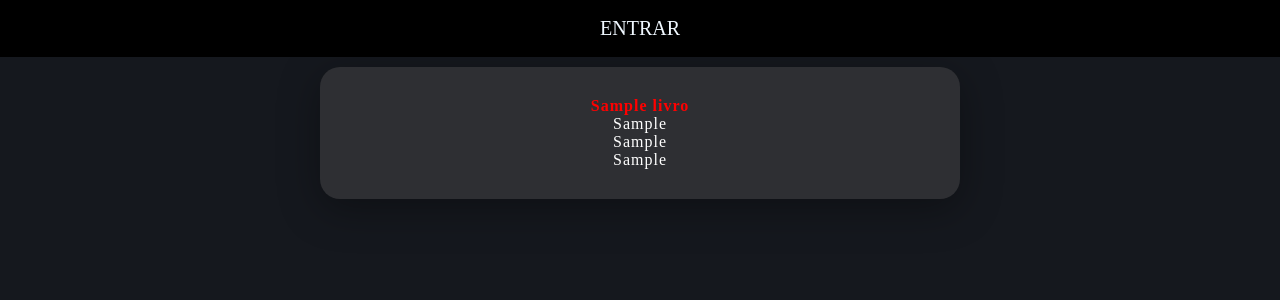
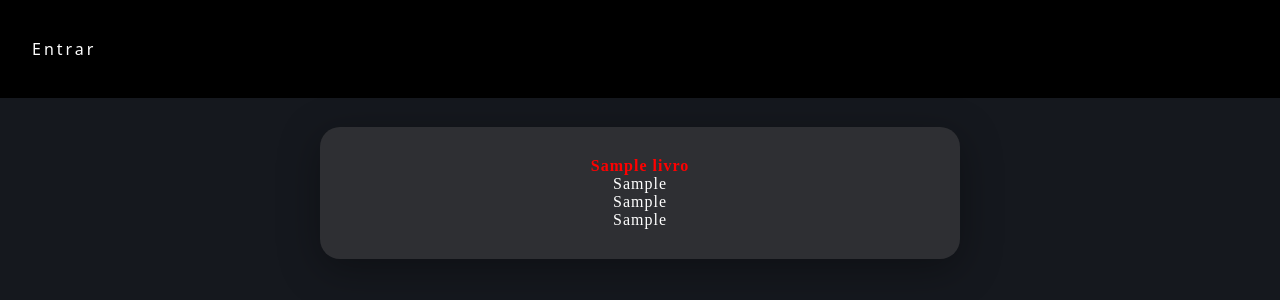
Before and after one commit to ErikMazzuco/TCC, a PHP site: page / in a window 1280 px wide. Shown: the top 300 px of the page. Run offline with PHP 8.4, Linux system fonts and the light colour scheme; tables that the repository leaves empty or names only in its code hold one stand-in row (values such as "Sample post"); data that the repository does not hold is empty; some web fonts are replaced.

Commit message:
voureprova

```diff
--- a/index.php
+++ b/index.php
@@ -1,6 +1,14 @@
 <?php
 session_start();
 
+?>
+<!-- Envia para pagina de admin -->
+<?php
+if(isset($_SESSION['id'])) {
+if (($_SESSION['id'] == '1')){
+    header("Location: admin/admin.php");
+    }
+}
 ?>
 
 
@@ -19,31 +27,40 @@ session_start();
 <body>
 <header>
 
-<!-- Envia para pagina de admin -->
-<?php
-if(isset($_SESSION['id'])) {
-if (($_SESSION['id'] == '1')){
-    header("Location: admin/admin.php");
-    }
-}
-?>
 
-<div class="menu">
+<nav>
+        <div class="mobile-menu">
+          <div class="line1"></div>
+          <div class="line2"></div>
+          <div class="line3"></div>
 
-    <!-- usuario comum mostra se logado-->
+        </div>
+        <ul class="nav-list">
+          <!--<li><a href="#">Início</a></li>
+          <li><a href="#">Sobre</a></li>
+          <li><a href="#">Projetos</a></li>
+          <li><a href="#">Contato</a></li>-->
+
+
+
+  <!--<div class="menu">
+
+   usuario comum mostra se logado-->
     <?php
     if(isset($_SESSION['id'])) {
 
-        echo "<a href='perfil/index.php?id=$_SESSION[id]'>";
-        $_SESSION['ola'] = '  <ul><li><b>Olá,</b>  ';
-        echo $_SESSION['ola'];
+
+        echo "<li><a href='perfil/index.php?id=$_SESSION[id]'>";
+        //$_SESSION['ola'] = '  <ul><li><b>Olá,</b>  ';
+        //echo $_SESSION['ola'];
             echo $_SESSION['nome'];
-            echo "</a>";
-            $_SESSION['fim'] = '</ul></li>';
-            echo $_SESSION['fim'];
+            echo "</a></li>";
+
+            //$_SESSION['fim'] = '</li>';
+           // echo $_SESSION['fim'];
 
 
-        $_SESSION['sair'] = '<ul><li><a href="LOGIN/logout.php">Sair</a></li></ul>';
+        $_SESSION['sair'] = '<li><a href="LOGIN/logout.php">Sair</a></li>';
         echo $_SESSION['sair'];
 
 
@@ -54,7 +71,8 @@ if (($_SESSION['id'] == '1')){
         echo $_SESSION['entrar'];
     }
         ?>
-
+    </ul>
+      </nav>
 
         <?php
 include_once('LOGIN/conexao.php');
@@ -104,8 +122,6 @@ $result = $mysqli->query($sql);
 
 </div>
         </div>
-
-
-
+        <script src="mobile-navbar.js"></script>
 </body>
 </html>
--- a/style.css
+++ b/style.css
@@ -11,16 +11,19 @@ body{
     width: 100%;
     background-color: rgb(0, 0, 0);
     display: flex;
-    justify-content: center;
-    align-items: center;
+   /* justify-content: center;*/
     padding: 17px 0px;
     position: fixed;
+    overflow-Z: hidden;
+    z-index: 20;
+
  }
 .logo-texto{
     color: aliceblue;
 }
 .menu{
   display: inline-flex;
+
 
 }
  .menu li{
@@ -57,7 +60,7 @@ body{
     align-items: center;
     display: flex;
     flex-direction: column;
-    padding-top: 60px;
+    padding-top: 120px;
 
 }
 .card{
@@ -74,15 +77,23 @@ body{
   letter-spacing: 1px;
   text-decoration: none;
   text-decoration-line: none;
-}
-a{
-  text-decoration: none;
-  text-decoration-line: none;
+  overflow-Z: hidden;
 
 }
+
+
 a:hover{
-  background-color: #47484d;
+  background-color: #56585f;
+  margin: 10px 20px;
+  border-radius: 20px;
+  overflow-Z: hidden;
+  width: 50px;
+  height: 50p;
 }
+
+
+
+
 @media screen and (max-width: 650px) {
 
   .main{
@@ -91,3 +102,128 @@ a:hover{
      width: 90vw;
   }
 }
+
+
+
+
+
+
+
+
+
+
+
+
+
+
+
+
+a {
+  color: #fff;
+  text-decoration: none;
+  transition: 0.3s;
+}
+
+a:hover {
+  opacity: 0.7;
+}
+ /*
+.logo {
+ font-size: 24px;
+  text-transform: uppercase;
+  letter-spacing: 4px;
+}
+*/
+nav {
+  display: flex;
+  justify-content: space-around;
+  align-items: center;
+  font-family: system-ui, -apple-system, Helvetica, Arial, sans-serif;
+  background: #000000;
+  height: 8vh;
+
+}
+
+.nav-list {
+  list-style: none;
+  display: flex;
+}
+.nav-list a{
+
+}
+.nav-list a:hover{
+  background-color: transparent;
+
+}
+
+.nav-list li {
+  letter-spacing: 3px;
+  margin-left: 32px;
+}
+
+.mobile-menu {
+  display: none;
+  cursor: pointer;
+}
+
+.mobile-menu div {
+  width: 32px;
+  height: 2px;
+  background: #fff;
+  margin: 8px;
+  transition: 0.3s;
+}
+
+@media (max-width: 999px) {
+  body {
+    overflow-x: hidden;
+  }
+  .nav-list {
+    position: absolute;
+    top: 8vh;
+    right: 0;
+    width: 60vw;
+    height: 92vh;
+    background: #000000;
+    flex-direction: column;
+    align-items: center;
+    justify-content: space-around;
+    transform: translateX(100%);
+    transition: transform 0.3s ease-in;
+  }
+  .nav-list li {
+    margin-left: 0;
+    opacity: 0;
+  }
+  .mobile-menu {
+    display: block;
+    margin-left: 15px;
+  }
+}
+
+.nav-list.active {
+  transform: translateX(0);
+}
+
+@keyframes navLinkFade {
+  from {
+    opacity: 0;
+    transform: translateX(50px);
+  }
+  to {
+    opacity: 1;
+    transform: translateX(0);
+  }
+}
+
+.mobile-menu.active .line1 {
+  transform: rotate(-45deg) translate(-8px, 8px);
+}
+
+.mobile-menu.active .line2 {
+  opacity: 0;
+}
+
+.mobile-menu.active .line3 {
+  transform: rotate(45deg) translate(-5px, -7px);
+}
```
Also changed, not shown: mobile-navbar.js (added, +44 -0 lines).
